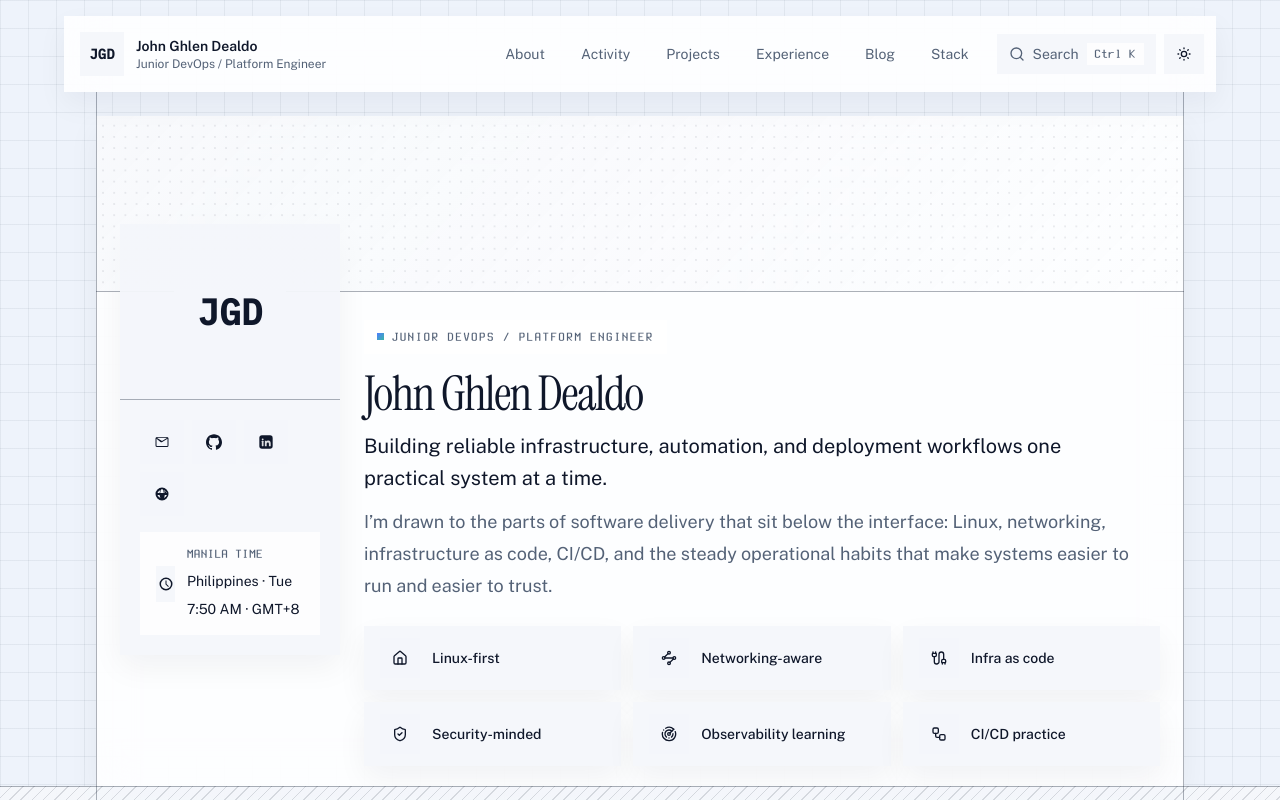
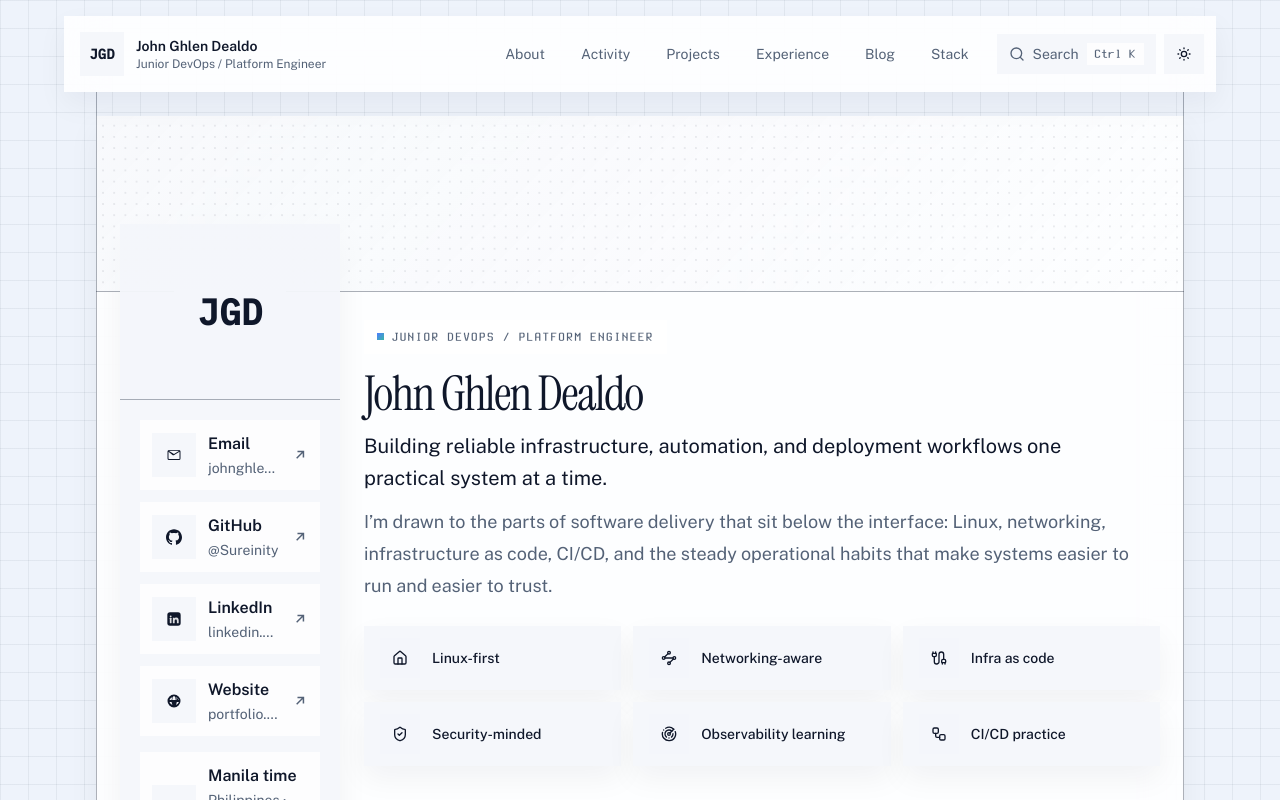
Before and after one commit to Sureinity/portfolio, a Next.js app: page / in a window 1280 px wide. Shown: the top 800 px of the page. Built offline with nearby package versions, Linux system fonts and the light colour scheme.

Commit message:
fix(ui): stack hero contact links as cards
Convert the hero contact actions from icon-only buttons into compact vertical link cards with title, handle, and launch indicator.
Keep the filled custom icons and the Manila time card below the links.

```diff
--- a/src/components/hero-contact-panel.tsx
+++ b/src/components/hero-contact-panel.tsx
@@ -77,6 +77,14 @@ function ClockIcon() {
   );
 }
 
+function LaunchIcon() {
+  return (
+    <svg aria-hidden viewBox="0 0 24 24" className="h-4 w-4 fill-current">
+      <path d="M8.22 5.72h10.06v10.06h-2.25V9.56l-8.25 8.25-1.56-1.56 8.25-8.25H8.22Z" />
+    </svg>
+  );
+}
+
 function ContactIcon({ title }: { title: string }) {
   switch (title) {
     case "Email":
@@ -118,7 +126,7 @@ export function HeroContactPanel({ links }: HeroContactPanelProps) {
 
   return (
     <div className="space-y-4 px-5 py-5">
-      <div className="flex flex-wrap gap-2">
+      <div className="space-y-3">
         {orderedLinks.map((link) => (
           <a
             key={link.title}
@@ -127,23 +135,36 @@ export function HeroContactPanel({ links }: HeroContactPanelProps) {
             rel={link.href.startsWith("mailto:") ? undefined : "noreferrer"}
             aria-label={`${link.title}: ${link.handle}`}
             title={link.title}
-            className="icon-badge h-11 w-11 text-[color:var(--foreground)] transition hover:-translate-y-0.5 hover:bg-[color:var(--background-elevated)] hover:text-[color:var(--accent)]"
+            className="group flex items-center gap-3 rounded-2xl border border-[color:var(--line)] bg-[color:var(--background-elevated)] px-3 py-3 transition hover:-translate-y-0.5 hover:border-[color:var(--line-strong)] hover:bg-[color:var(--background-muted)]"
           >
-            <ContactIcon title={link.title} />
+            <span className="icon-badge h-11 w-11 shrink-0 rounded-xl text-[color:var(--foreground)]">
+              <ContactIcon title={link.title} />
+            </span>
+            <span className="min-w-0 flex-1">
+              <span className="block text-base font-semibold text-[color:var(--foreground)]">
+                {link.title}
+              </span>
+              <span className="mt-0.5 block truncate text-sm text-[color:var(--muted-foreground)]">
+                {link.handle}
+              </span>
+            </span>
+            <span className="shrink-0 text-[color:var(--muted-foreground)] transition group-hover:text-[color:var(--foreground)]">
+              <LaunchIcon />
+            </span>
           </a>
         ))}
       </div>
 
-      <div className="rounded-2xl border border-[color:var(--line)] bg-[color:var(--background-elevated)] px-4 py-3">
+      <div className="rounded-2xl border border-[color:var(--line)] bg-[color:var(--background-elevated)] px-3 py-3">
         <div className="flex items-center gap-3">
-          <span className="icon-badge h-9 w-9 text-[color:var(--foreground)]">
+          <span className="icon-badge h-11 w-11 shrink-0 rounded-xl text-[color:var(--foreground)]">
             <ClockIcon />
           </span>
           <div className="min-w-0">
-            <p className="mono-detail uppercase text-[color:var(--muted-foreground)]">
+            <p className="text-base font-semibold text-[color:var(--foreground)]">
               Manila time
             </p>
-            <p className="mt-1 text-sm leading-7 text-[color:var(--foreground)]">
+            <p className="mt-0.5 text-sm text-[color:var(--muted-foreground)]">
               {timeLabel}
             </p>
           </div>
```
